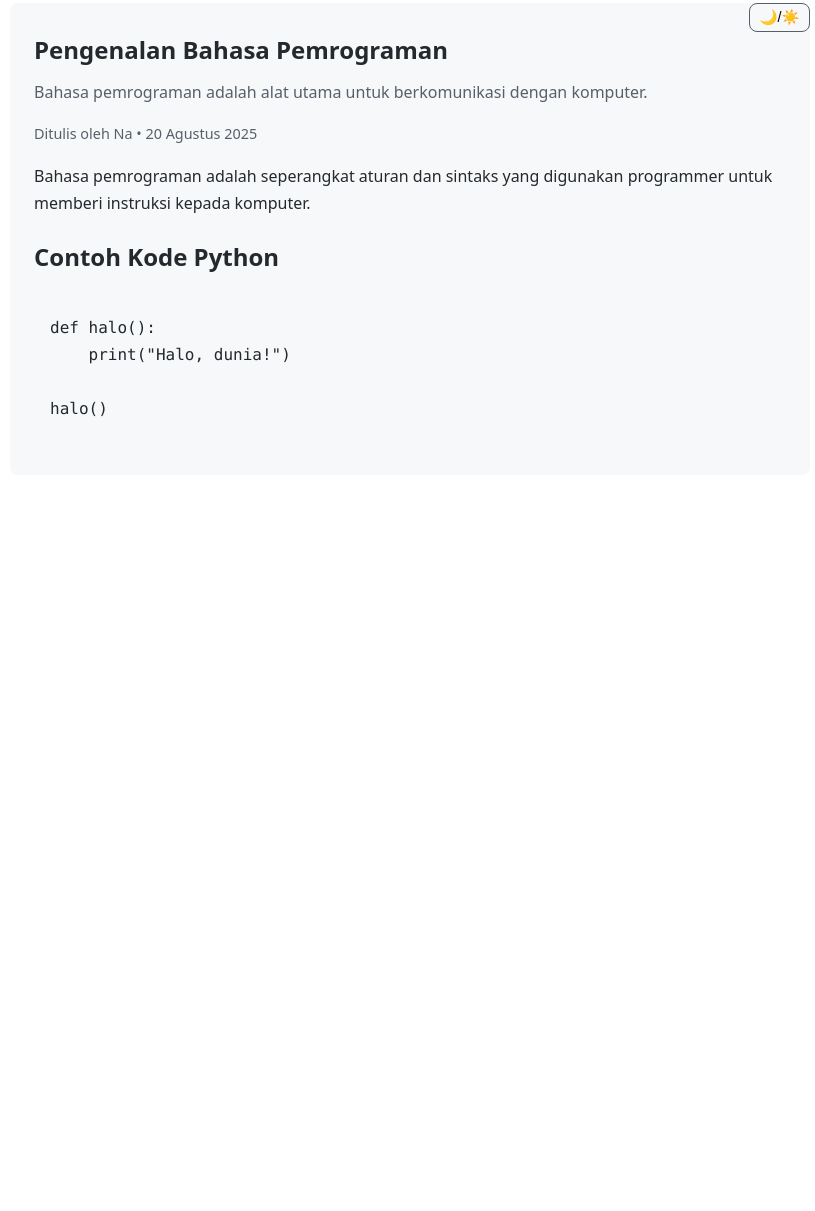
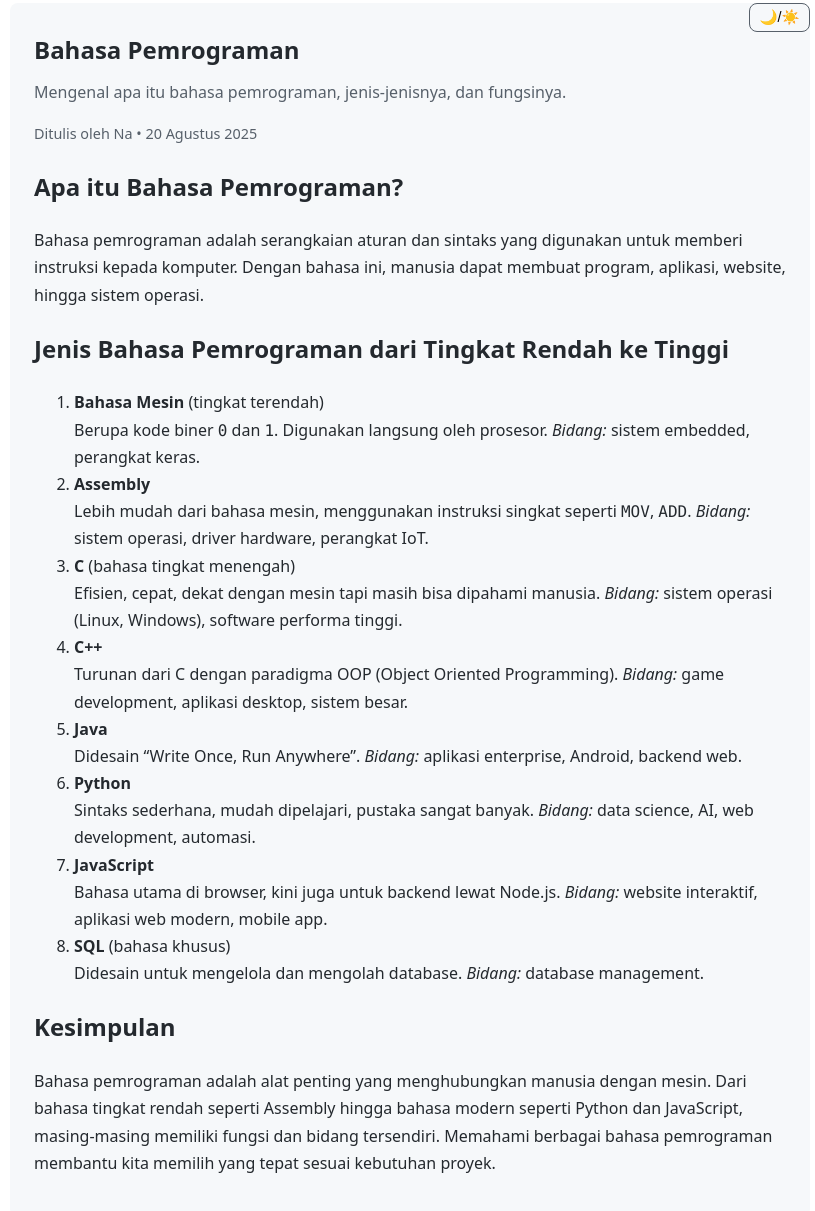
Before and after one commit to yvieee-naa/Article, a plain HTML site: page index.html in a window 1280 px wide. Shown: the part 21-1232 px from the top of the page, without its empty margins (230-1045 px from the left). Before the commit the page ends 800 px from the top, so only its background shows below. Drawn offline with Linux system fonts and the light colour scheme.

Commit message:
Update index.html

```diff
--- a/index.html
+++ b/index.html
@@ -56,17 +56,67 @@
   <main class="container">
     <button class="theme-toggle" onclick="toggleTheme()">🌙/☀️</button>
     <article class="post">
-      <h1>Pengenalan Bahasa Pemrograman</h1>
-      <p class="subtitle">Bahasa pemrograman adalah alat utama untuk berkomunikasi dengan komputer.</p>
+      <h1>Bahasa Pemrograman</h1>
+      <p class="subtitle">Mengenal apa itu bahasa pemrograman, jenis-jenisnya, dan fungsinya.</p>
       <div class="byline">Ditulis oleh Na • 20 Agustus 2025</div>
 
-      <p>Bahasa pemrograman adalah seperangkat aturan dan sintaks yang digunakan programmer untuk memberi instruksi kepada komputer.</p>
+      <h2>Apa itu Bahasa Pemrograman?</h2>
+      <p>
+        Bahasa pemrograman adalah serangkaian aturan dan sintaks yang digunakan untuk memberi instruksi kepada komputer.
+        Dengan bahasa ini, manusia dapat membuat program, aplikasi, website, hingga sistem operasi.
+      </p>
 
-      <h2>Contoh Kode Python</h2>
-      <pre><code>def halo():
-    print("Halo, dunia!")
+      <h2>Jenis Bahasa Pemrograman dari Tingkat Rendah ke Tinggi</h2>
+      <ol>
+        <li>
+          <strong>Bahasa Mesin</strong> (tingkat terendah)
+          <br>Berupa kode biner <code>0</code> dan <code>1</code>. Digunakan langsung oleh prosesor.
+          <em>Bidang:</em> sistem embedded, perangkat keras.
+        </li>
+        <li>
+          <strong>Assembly</strong>
+          <br>Lebih mudah dari bahasa mesin, menggunakan instruksi singkat seperti <code>MOV</code>, <code>ADD</code>.
+          <em>Bidang:</em> sistem operasi, driver hardware, perangkat IoT.
+        </li>
+        <li>
+          <strong>C</strong> (bahasa tingkat menengah)
+          <br>Efisien, cepat, dekat dengan mesin tapi masih bisa dipahami manusia.
+          <em>Bidang:</em> sistem operasi (Linux, Windows), software performa tinggi.
+        </li>
+        <li>
+          <strong>C++</strong>
+          <br>Turunan dari C dengan paradigma OOP (Object Oriented Programming).
+          <em>Bidang:</em> game development, aplikasi desktop, sistem besar.
+        </li>
+        <li>
+          <strong>Java</strong>
+          <br>Didesain “Write Once, Run Anywhere”.
+          <em>Bidang:</em> aplikasi enterprise, Android, backend web.
+        </li>
+        <li>
+          <strong>Python</strong>
+          <br>Sintaks sederhana, mudah dipelajari, pustaka sangat banyak.
+          <em>Bidang:</em> data science, AI, web development, automasi.
+        </li>
+        <li>
+          <strong>JavaScript</strong>
+          <br>Bahasa utama di browser, kini juga untuk backend lewat Node.js.
+          <em>Bidang:</em> website interaktif, aplikasi web modern, mobile app.
+        </li>
+        <li>
+          <strong>SQL</strong> (bahasa khusus)
+          <br>Didesain untuk mengelola dan mengolah database.
+          <em>Bidang:</em> database management.
+        </li>
+      </ol>
 
-halo()</code></pre>
+      <h2>Kesimpulan</h2>
+      <p>
+        Bahasa pemrograman adalah alat penting yang menghubungkan manusia dengan mesin.
+        Dari bahasa tingkat rendah seperti Assembly hingga bahasa modern seperti Python dan JavaScript,
+        masing-masing memiliki fungsi dan bidang tersendiri.
+        Memahami berbagai bahasa pemrograman membantu kita memilih yang tepat sesuai kebutuhan proyek.
+      </p>
     </article>
   </main>
 
```
